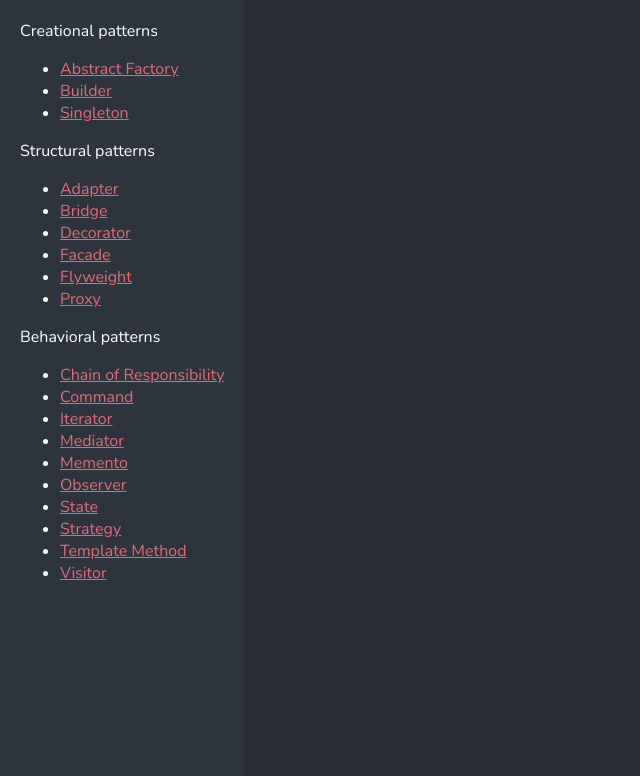
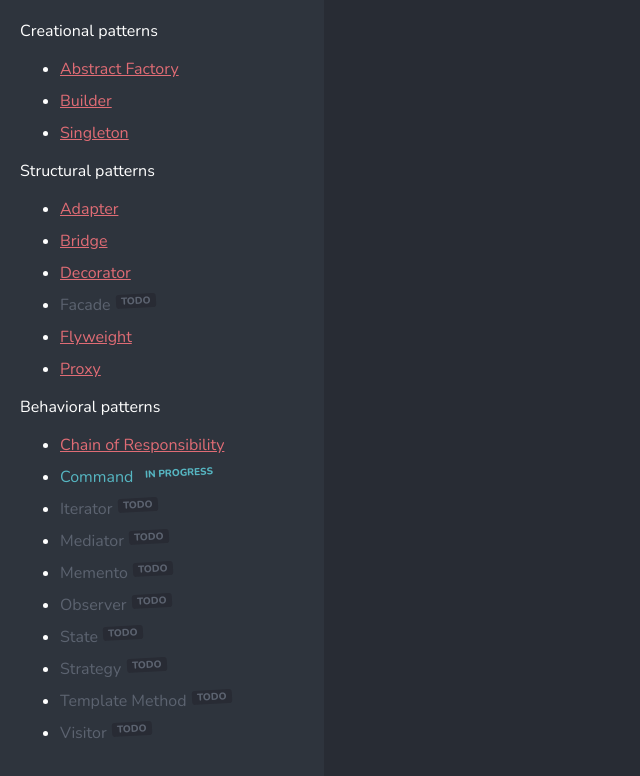
Before and after one commit to loonskai/design-patterns, a React (Create React App) app in the folder client/: page / in a window 1280 px wide. Shown: the top 776 px of the page, without its empty margins (0-640 px from the left). Built offline with nearby package versions, Linux system fonts and the light colour scheme.

Commit message:
Add progress labels

```diff
--- a/client/src/components/Navigation.css
+++ b/client/src/components/Navigation.css
@@ -1,9 +1,54 @@
 .navigation {
   background-color: #2E343D;
-  padding: 20px;
+  padding: 20px 100px 20px 20px;
   height: calc(100vh - 40px);
 }
 
-.navigation a {
+.navigation-link {
+  margin-bottom: 10px;
+}
+
+.navigation-link a {
+  position: relative;
   color: #e06c75;
 }
+
+.navigation-link a:visited {
+  opacity: 0.7;
+}
+
+.navigation-link__todo a::before,
+.navigation-link__in-progress a::before {
+  display: flex;
+  position: absolute;
+  top: 0;
+  height: 10px;
+  font-size: 10px;
+  padding: 2px 5px;
+  justify-content: center;
+  align-items: center;
+  font-weight: bold;
+  border-radius: 3px;
+  transform: rotate(-3deg);
+}
+
+.navigation-link__todo a {
+  color: #5c6370;
+  text-decoration: none;
+}
+
+.navigation-link__todo a::before {
+  content: 'TODO';
+  right: -45px;
+  background: #282B34;
+}
+
+.navigation-link__in-progress a {
+  color: #56b6c2;
+  text-decoration: none;
+}
+
+.navigation-link__in-progress a::before {
+  content: 'IN PROGRESS';
+  right: -85px;
+}
--- a/client/src/components/Navigation.tsx
+++ b/client/src/components/Navigation.tsx
@@ -9,35 +9,73 @@ export default function Navigation(): JSX.Element {
         <div>
             Creational patterns
           <ul>
-            <li><NavLink to="/abstract-factory">Abstract Factory</NavLink></li>
-            <li><NavLink to="/builder">Builder</NavLink></li>
-            <li><NavLink to="/singleton">Singleton</NavLink></li>
+            <li className="navigation-link">
+              <NavLink to="/abstract-factory">Abstract Factory</NavLink>
+            </li>
+            <li className="navigation-link">
+              <NavLink to="/builder">Builder</NavLink>
+            </li>
+            <li className="navigation-link">
+              <NavLink to="/singleton">Singleton</NavLink>
+            </li>
           </ul>
         </div>
         <div>
             Structural patterns
           <ul>
-            <li><NavLink to="/adapter">Adapter</NavLink></li>
-            <li><NavLink to="/bridge">Bridge</NavLink></li>
-            <li><NavLink to="/decorator">Decorator</NavLink></li>
-            <li><NavLink to="/facade">Facade</NavLink></li>
-            <li><NavLink to="/flyweight">Flyweight</NavLink></li>
-            <li><NavLink to="/proxy">Proxy</NavLink></li>
+            <li className="navigation-link">
+              <NavLink to="/adapter">Adapter</NavLink>
+            </li>
+            <li className="navigation-link">
+              <NavLink to="/bridge">Bridge</NavLink>
+            </li>
+            <li className="navigation-link">
+              <NavLink to="/decorator">Decorator</NavLink>
+            </li>
+            <li className="navigation-link navigation-link__todo">
+              <NavLink to="/facade">Facade</NavLink>
+            </li>
+            <li className="navigation-link">
+              <NavLink to="/flyweight">Flyweight</NavLink>
+            </li>
+            <li className="navigation-link">
+              <NavLink to="/proxy">Proxy</NavLink>
+            </li>
           </ul>
         </div>
         <div>
             Behavioral patterns
           <ul>
-            <li><NavLink to="/chain-of-responsibility">Chain of Responsibility</NavLink></li>
-            <li><NavLink to="/command">Command</NavLink></li>
-            <li><NavLink to="/iterator">Iterator</NavLink></li>
-            <li><NavLink to="/mediator">Mediator</NavLink></li>
-            <li><NavLink to="/memento">Memento</NavLink></li>
-            <li><NavLink to="/observer">Observer</NavLink></li>
-            <li><NavLink to="/state">State</NavLink></li>
-            <li><NavLink to="/strategy">Strategy</NavLink></li>
-            <li><NavLink to="/template-method">Template Method</NavLink></li>
-            <li><NavLink to="/visitor">Visitor</NavLink></li>
+            <li className="navigation-link">
+              <NavLink to="/chain-of-responsibility">Chain of Responsibility</NavLink>
+            </li>
+            <li className="navigation-link navigation-link__in-progress">
+              <NavLink to="/command">Command</NavLink>
+            </li>
+            <li className="navigation-link navigation-link__todo">
+              <NavLink to="/iterator">Iterator</NavLink>
+            </li>
+            <li className="navigation-link navigation-link__todo">
+              <NavLink to="/mediator">Mediator</NavLink>
+            </li>
+            <li className="navigation-link navigation-link__todo">
+              <NavLink to="/memento">Memento</NavLink>
+            </li>
+            <li className="navigation-link navigation-link__todo">
+              <NavLink to="/observer">Observer</NavLink>
+            </li>
+            <li className="navigation-link navigation-link__todo">
+              <NavLink to="/state">State</NavLink>
+            </li>
+            <li className="navigation-link navigation-link__todo">
+              <NavLink to="/strategy">Strategy</NavLink>
+            </li>
+            <li className="navigation-link navigation-link__todo">
+              <NavLink to="/template-method">Template Method</NavLink>
+            </li>
+            <li className="navigation-link navigation-link__todo">
+              <NavLink to="/visitor">Visitor</NavLink>
+            </li>
           </ul>
         </div>
       </nav>
```
